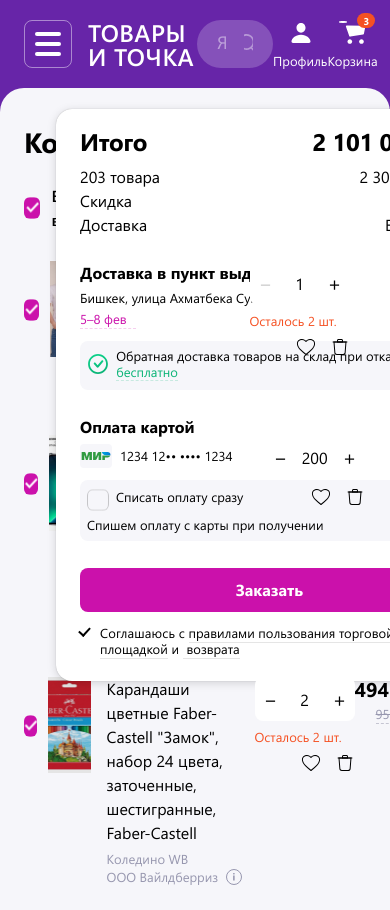
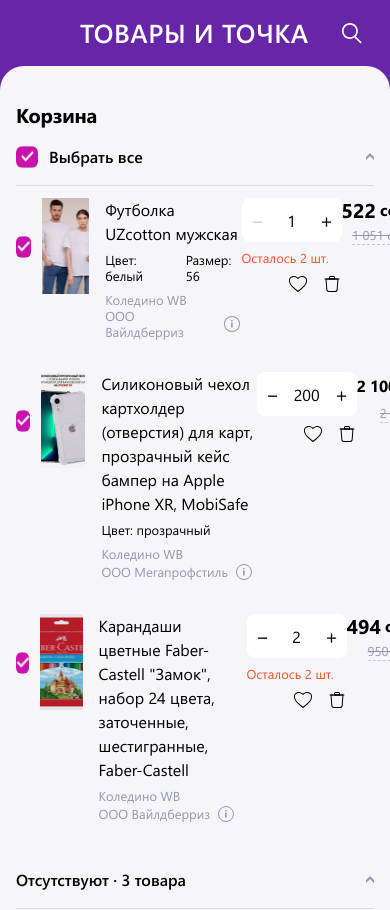
Before and after one commit to lidasharova/WB-L0, a website built with Vite: page cart-page/index.html in a window 390 px wide. Shown: the top 910 px of the page. Built offline with nearby package versions, Linux system fonts and the light colour scheme; files whose address does not match are found by name; a web font is replaced by a local one.

Commit message:
feat: add adaptive

```diff
--- a/cart-page/index.html
+++ b/cart-page/index.html
@@ -12,6 +12,7 @@
 <body>
   <header class="header">
     <div class="header__container">
+      <div class="header__menu-mobile"></div>
       <div class="header__logo__container">
         <div class="header__menu">
           <span class="hamburger__line"></span>
@@ -21,9 +22,10 @@
 
       <div class="search__container">
         <input type="text" id="search__input" placeholder="Я ищу..." />
-        <span class="search__button" aria-label="Найти">
+        <span class="search__button">
         </span>
       </div>
+      <span class="search__button-mobile"></span>
       <div class="header__buttons__container">
         <a class="header__link__profile" href="#" _target="_blank">
           <div class="profile__icon"></div>
--- a/cart-page/src/sass/components/_buttons.scss
+++ b/cart-page/src/sass/components/_buttons.scss
@@ -18,7 +18,7 @@
     background-color: $color-btn-hover;
   }
 
-  @media (min-width: 1024px) and (max-width: 1100px) {
+  @media (min-width: 1000px) and (max-width: 1100px) {
     width: 255px;
     margin-bottom: 13px;
   }
--- a/cart-page/src/sass/components/_cart-list.scss
+++ b/cart-page/src/sass/components/_cart-list.scss
@@ -8,12 +8,16 @@
   margin: 0 auto;
   padding: 16px 22px 33px 24px;
   justify-content: space-between;
+  @media (min-width: 1000px) and (max-width: 1100px) {
+    padding: 16px 25px 35px 24px;
+  }
 
-  @media (max-width: $mobile-width) {
+  @media (min-width: 250px) and (max-width: 650px) {
     padding: 15px 16px;
   }
-  @media (min-width: 1024px) and (max-width: 1100px) {
-    padding: 16px 25px 35px 24px;
+
+  @media (min-width: 250px) and (max-width: 1000px) {
+    flex-direction: column;
   }
 }
 .main__content {
@@ -22,8 +26,11 @@
   width: calc(100% - 429px - 34px);
   margin-top: 20px;
 
-  @media (min-width: 1024px) and (max-width: 1100px) {
+  @media (min-width: 1000px) and (max-width: 1100px) {
     width: 640px;
+  }
+  @media (min-width: 250px) and (max-width: 1000px) {
+    width: 100%;
   }
 }
 .cart-accordion {
@@ -92,6 +99,11 @@
   text-align: left;
 
   @extend %font-segoe-bold;
+
+  @media (min-width: 250px) and (max-width: 550px) {
+    margin-bottom: 16px;
+    @include font(20px, 28px, 700, -0.01em);
+  }
 }
 .cart__order {
   position: relative;
--- a/cart-page/src/sass/components/_cart-order.scss
+++ b/cart-page/src/sass/components/_cart-order.scss
@@ -11,9 +11,16 @@
     0px 0px 1px 0px rgba(0, 0, 0, 0.3),
     0px 2px 10px 0px rgba(0, 0, 0, 0.15);
 
-  @media (min-width: 1024px) and (max-width: 1100px) {
+  @media (min-width: 1000px) and (max-width: 1100px) {
     width: 303px;
     height: 604px;
+  }
+
+  @media (min-width: 250px) and (max-width: 1000px) {
+    width: 100%;
+    top: 0px;
+    padding: 16px;
+    margin-left: 0px;
   }
 }
 .cart-order__wrapper {
@@ -67,7 +74,7 @@
   justify-content: space-between;
   margin-bottom: 25px;
 
-  @media (min-width: 1024px) and (max-width: 1100px) {
+  @media (min-width: 1000px) and (max-width: 1100px) {
     margin-bottom: 43px;
   }
 }
@@ -105,9 +112,14 @@
   display: flex;
   align-items: center;
   justify-content: center;
-  @media (min-width: 1024px) and (max-width: 1100px) {
+  @media (min-width: 1000px) and (max-width: 1100px) {
     width: 255px;
     padding: 8px 8px 12px 8px;
+  }
+
+  @media (min-width: 250px) and (max-width: 1000px) {
+    width: 100%;
+    justify-content: flex-start;
   }
 }
 .payment-item-wrapper {
@@ -122,10 +134,13 @@
   margin-top: 12px;
   margin-bottom: 27px;
   border-radius: 8px;
-  @media (min-width: 1024px) and (max-width: 1100px) {
+  @media (min-width: 1000px) and (max-width: 1100px) {
     width: 255px;
     padding: 9px 8px 8px 8px;
     margin-bottom: 20px;
+  }
+  @media (min-width: 200px) and (max-width: 1000px) {
+    width: 100%;
   }
 }
 .check-pay-now__wrapper {
--- a/cart-page/src/sass/components/_tooltip.scss
+++ b/cart-page/src/sass/components/_tooltip.scss
@@ -75,6 +75,10 @@
   height: 56px;
   top: 45px;
   right: 110px;
+  @media (min-width: 1000px) and (max-width: 1100px) {
+    top: 45px;
+    right: -16px;
+  }
 }
 
 .tooltip-condition.order-form-tooltip.open,
--- a/cart-page/src/sass/layout/_header.scss
+++ b/cart-page/src/sass/layout/_header.scss
@@ -9,12 +9,29 @@
     padding: 14px 13px;
   }
 }
+
+.header__menu-mobile {
+  display: none;
+  @include background-icon(28px, 28px);
+
+  background-image: url('src/assets/svg/header/menu-mobile.svg');
+  @media (min-width: 250px) and (max-width: 450px) {
+    display: block;
+  }
+}
+
 .header__logo__container,
 .header__buttons__container {
   @extend %flex-row-space-between;
 }
 .header__buttons__container {
   width: 150px;
+  @media (min-width: 450px) and (max-width: 550px) {
+    width: 120px;
+  }
+  @media (min-width: 250px) and (max-width: 450px) {
+    display: none;
+  }
 }
 .header__menu {
   display: flex;
@@ -30,6 +47,9 @@
   @extend %transition;
   &:hover {
     border: 1px solid $color-white;
+  }
+  @media (min-width: 250px) and (max-width: 450px) {
+    display: none;
   }
 }
 .hamburger__line {
@@ -71,6 +91,11 @@
   &:hover {
     text-shadow: 5px 10px 4px rgb(0 0 0 / 30%);
   }
+
+  @media (min-width: 250px) and (max-width: 450px) {
+    width: 230px;
+    @include font(26px, 24px, 600, 0.02em);
+  }
 }
 .search__container {
   @extend %flex-row-space-between;
@@ -80,8 +105,20 @@
   background-color: $color-white-transparent-20;
   border-radius: 36px;
 
-  @media (min-width: 1024px) and (max-width: 1100px) {
+  @media (min-width: 1000px) and (max-width: 1100px) {
     width: 594px;
+  }
+  @media (min-width: 600px) and (max-width: 1000px) {
+    width: 450px;
+  }
+  @media (min-width: 450px) and (max-width: 850px) {
+    width: 350px;
+  }
+  @media (min-width: 450px) and (max-width: 630px) {
+    width: 150px;
+  }
+  @media (min-width: 200px) and (max-width: 550px) {
+    display: none;
   }
 }
 #search__input {
@@ -110,7 +147,27 @@
   &:active {
     background-image: url('/src/assets/svg/header/search-active.svg');
   }
+
+  @media (min-width: 450px) and (max-width: 630px) {
+    margin: 12px 10px 12px 0;
+  }
 }
+
+.search__button-mobile {
+  @include background-icon(28px, 28px);
+  background-color: transparent;
+  background-image: url('/src/assets/svg/header/search-hover.svg');
+  margin: 0;
+  border: none;
+  display: none;
+  @media (min-width: 450px) and (max-width: 630px) {
+    margin: 12px 10px 12px 0;
+  }
+  @media (min-width: 200px) and (max-width: 550px) {
+    display: block;
+  }
+}
+
 #search__input::placeholder {
   color: $color-white-transparent-45;
 
```
Also changed, not shown: cart-page/src/sass/components/_delivery-form.scss (+4 -4 lines), cart-page/src/assets/svg/header/menu-mobile.svg (added).
